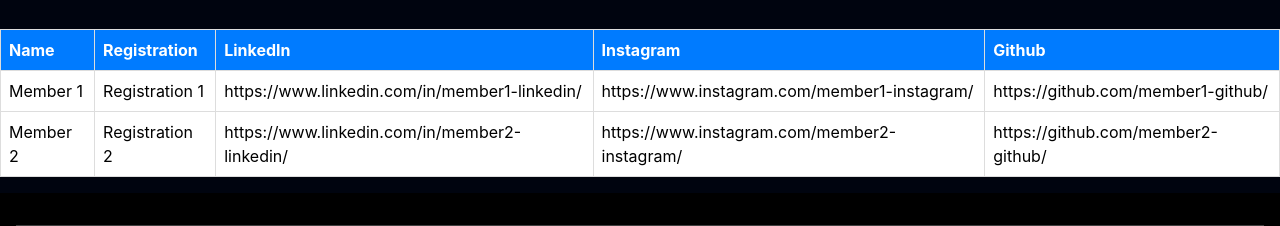
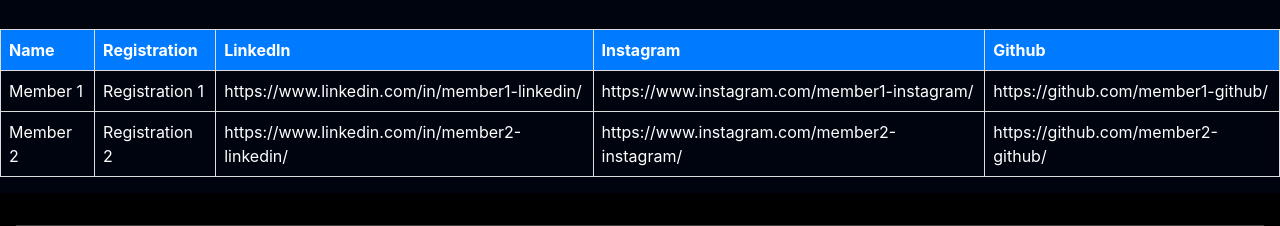
Before and after one commit to bluntlycoded/mlc, a React (Create React App) app: page /design-team in a window 1280 px wide. Shown: the part 539-765 px from the top of the page. Built offline with nearby package versions, Linux system fonts and the light colour scheme; a web font is replaced by a local one.

Commit message:
ecs pg-01

```diff
--- a/src/components/Events.js
+++ b/src/components/Events.js
@@ -16,6 +16,7 @@
       location: 'AB1-4th Floor',
       description: 'Join us for an exciting tech conference featuring industry experts and cutting-edge technologies.',
       poster: esc, // Add the actual image path
+      reg:'https://vtop1.vitap.ac.in/VTAPP/'
     },
     {
       id: 2,
@@ -116,7 +117,7 @@
             </div>
             <div className="event-buttons">
               <button className="event-button" onClick={() => handleInfoClick(event.id)}>More Info</button>
-              <button className="event-button" onClick={() => handleRegisterClick(event.id)}>Register</button>
+              <a href={event.reg}><button className="event-button">Register</button></a>
             </div>
           </div>
         ))}
--- a/src/components/Teams/Teams.css
+++ b/src/components/Teams/Teams.css
@@ -78,6 +78,7 @@
   margin-top: 20px;
   width: 100%;
   border-collapse: collapse;
+  background-color: transparent;
 
 }
 
@@ -86,6 +87,9 @@
   padding: 8px;
   text-align: left;
   padding: 0.5rem;
+  background-color: transparent;
+  color: white;
+  /* border-style: solid; // Add border style */
 }
 .h1s{
   padding: 1rem;
@@ -100,5 +104,5 @@
 }
 
 .table tbody tr:hover {
-  background-color: #f5f5f5;
+  background-color: transparent;
 }
```
